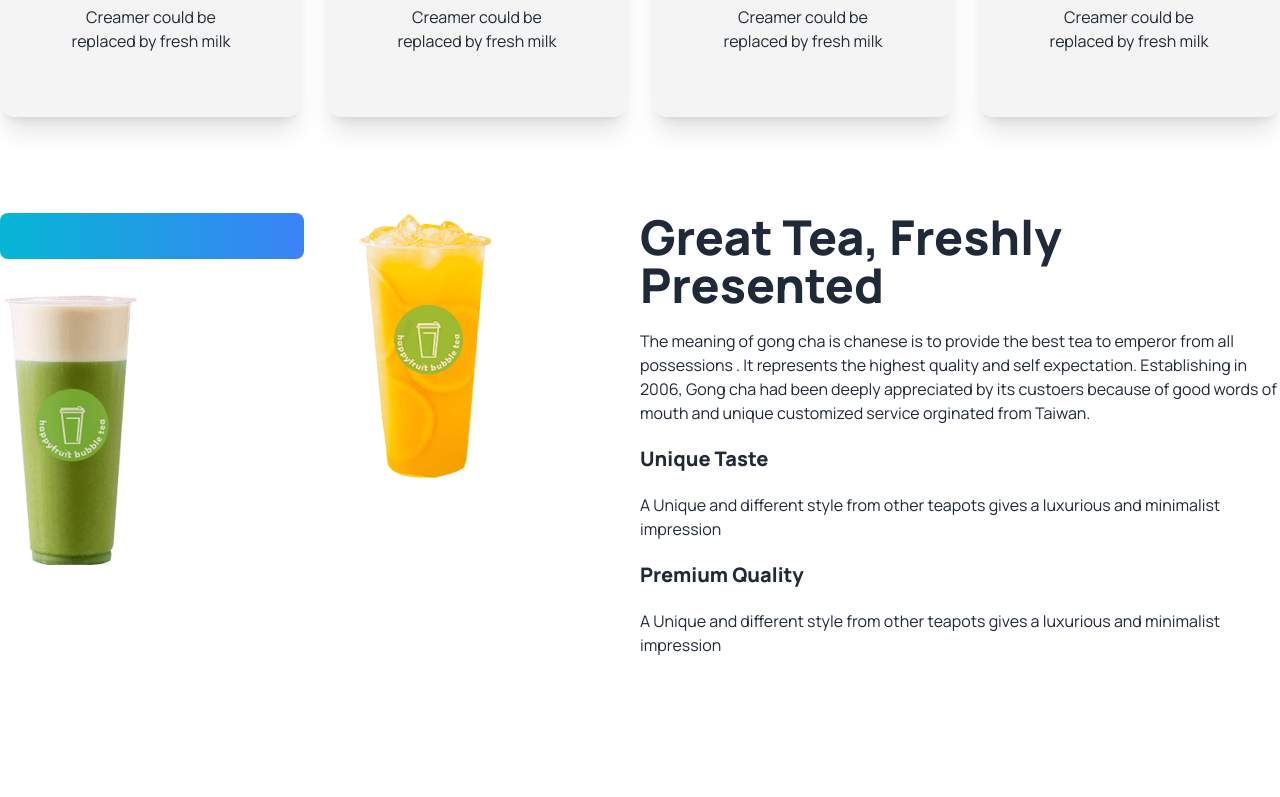
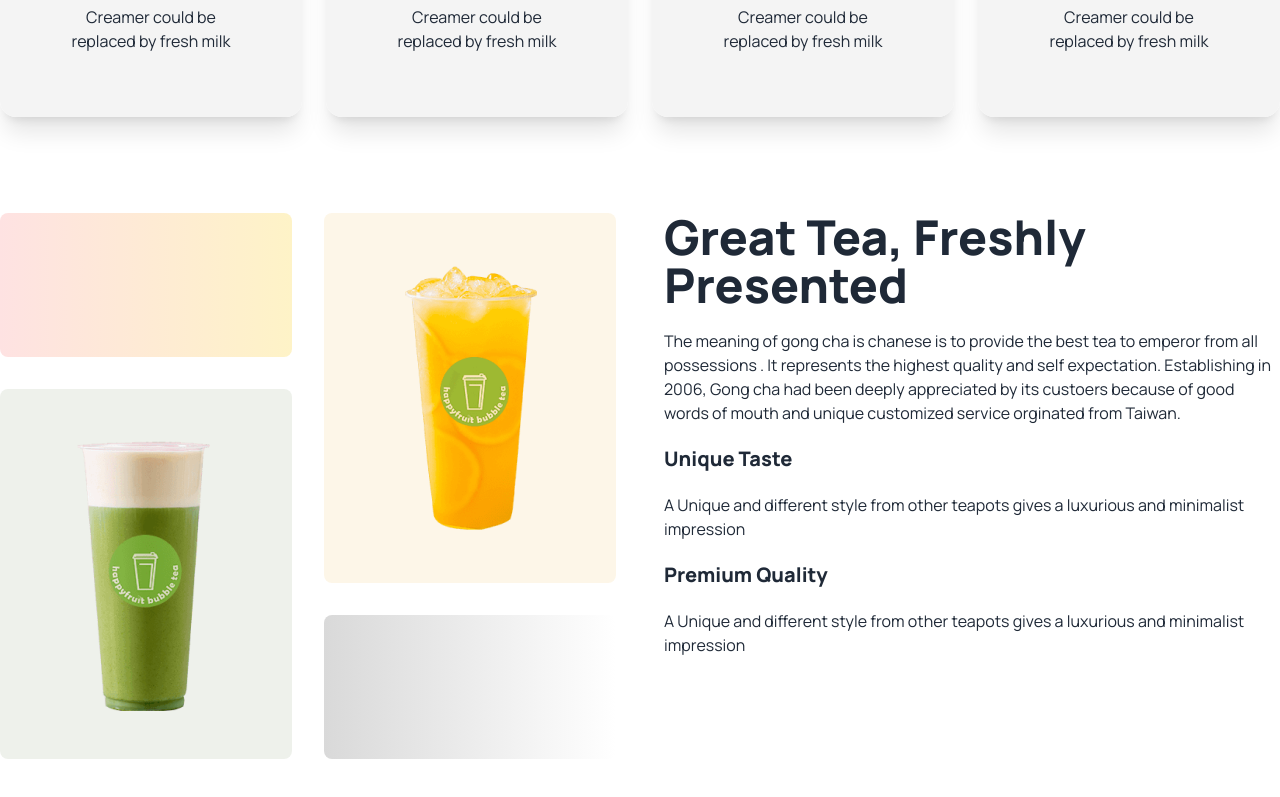
Before and after one commit to Kasfia-Mostafa/tea-house, a plain HTML site: page index.html in a window 1280 px wide. Shown: the part 932-1729 px from the top of the page. Before the commit the page ends 1685 px from the top, so only its background shows below. Drawn offline with nearby package versions, Linux system fonts and the light colour scheme; files whose address does not match are found by name.

Commit message:
added drink

```diff
--- a/index.html
+++ b/index.html
@@ -130,12 +130,17 @@
         </div>
       </section>
       <!-- great tea section -->
-      <section class="my-24 flex flex-col lg:flex-row">
+      <section class="my-24 flex gap-12 flex-col lg:flex-row">
           <div class="grid grid-cols-1 md:grid-cols-2 gap-8 flex-1">
-           <div class="rounded-lg bg-gradient-to-r from-cyan-500 to-blue-500"></div>
-           <div class="row-span-2"><img src="images/fresh-1.png" alt=""></div>
-           <div class="row-span-2"><img src="images/fresh-2.png" alt=""></div>
-           <div></div>
+            <div class="rounded-lg h-36 bg-gradient-to-r from-red-100 to-amber-100"></div>
+           <div class="row-span-2 bg-[#E6A6231A] rounded-lg px-8 py-12 flex justify-center items-center">
+            <img src="images/fresh-1.png" alt="">
+          </div>
+
+          <div class="row-span-2 bg-[#5776391A] rounded-lg px-8 py-12 flex justify-center items-center">
+            <img src="images/fresh-2.png" alt="">
+          </div>
+          <div class="rounded-lg h-36 bg-gradient-to-r from-[#D9D9D9] to-[#FFFF]"></div>
            </div>
           <div class="space-y-5 flex-1">
             <h3 class="text-5xl font-extrabold">Great Tea, Freshly <br> Presented</h3>
```
